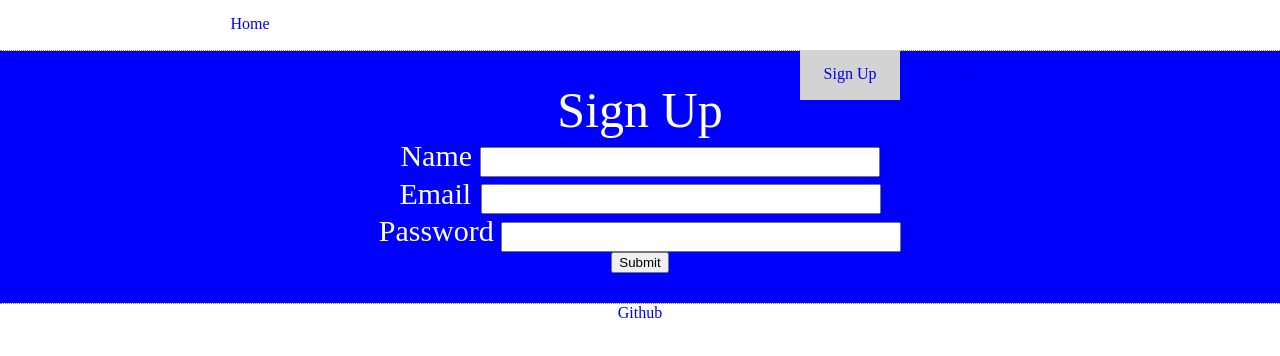
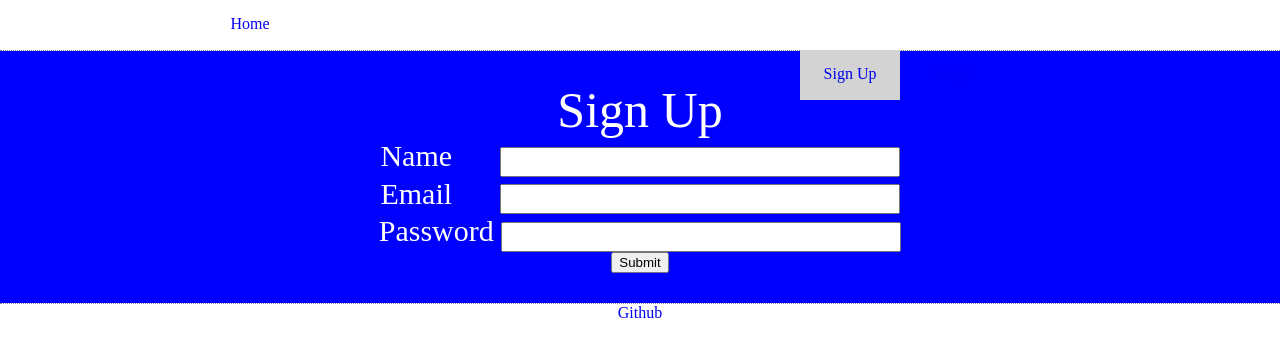
Before and after one commit to happpyier/trademybook, a website: page signup.html in a window 1280 px wide. Drawn offline with nearby package versions, Linux system fonts and the light colour scheme.

Commit message:
Sign Up Page

```diff
--- a/signup.html
+++ b/signup.html
@@ -9,8 +9,7 @@
 			#mainContent { background-color: blue; color: white; }
 			#mainContent input { width: 400px; height: 30px; }
 			#ticker_results { width: 100%; }
-			#valEmail, valName { margin-left: 2px; }
-
+			#valEmail, #valName { margin-left: 40px; }
 			.bottomSpace { margin-bottom: 50px; margin-top: 50px; }
 			.button { width: 100px; height: 35px;  display: inline-block; text-align: center; padding-top: 15px; }
 			.button:hover { background-color: DimGray; color: black; }
```
